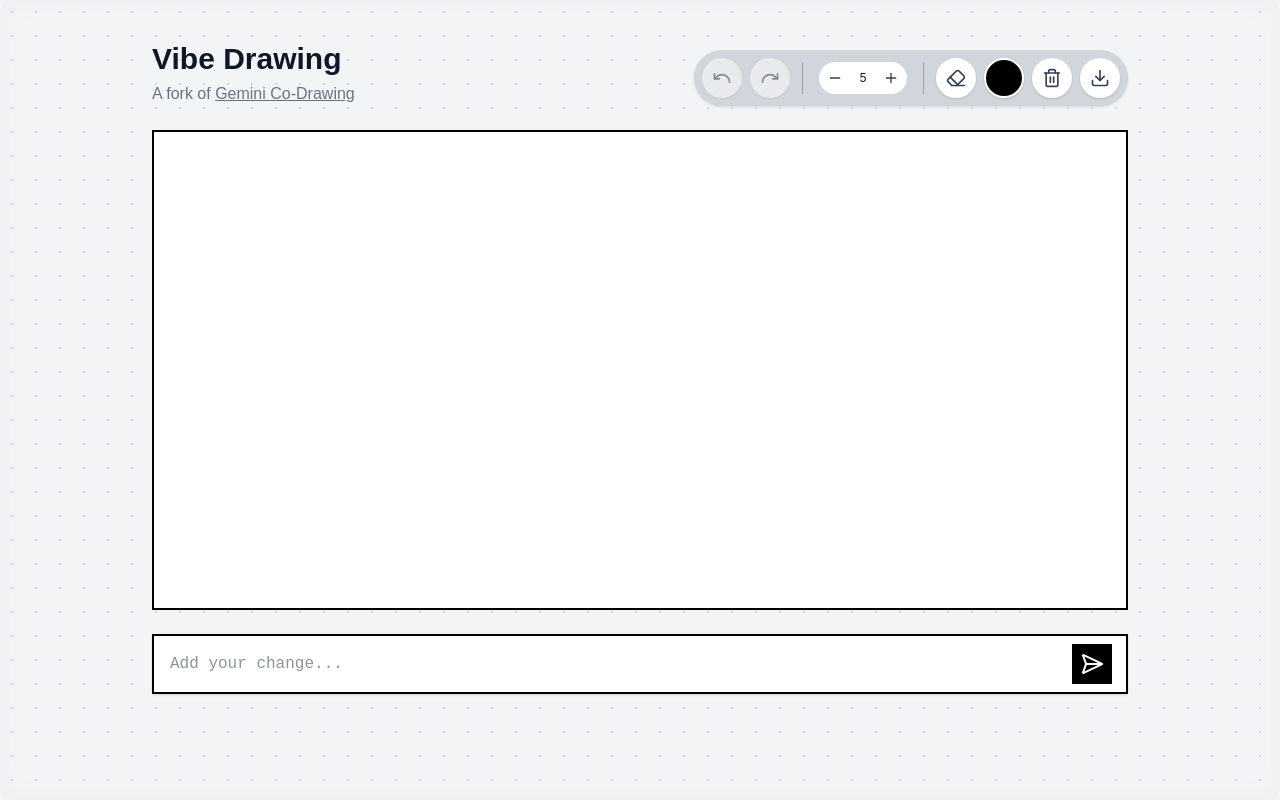
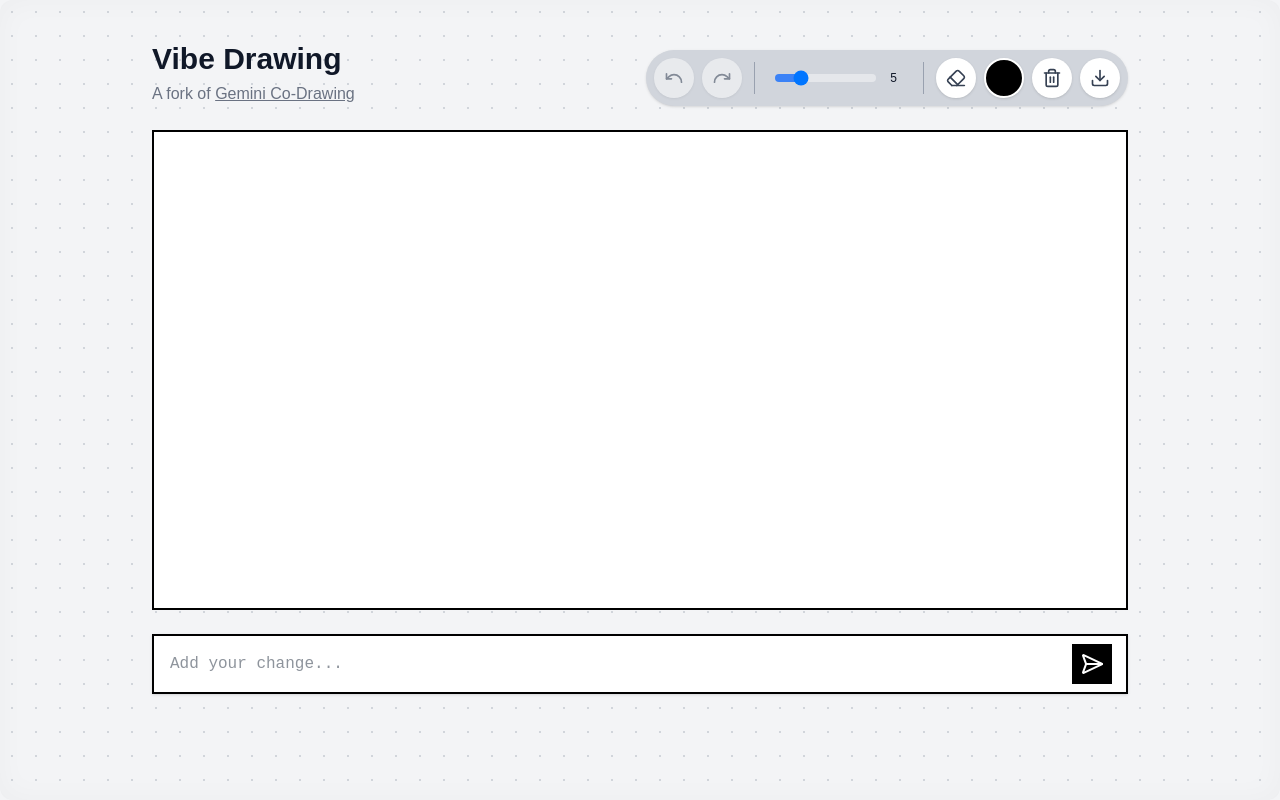
Before and after one commit to elliot-evno/draw-ai, a Next.js app: page / in a window 1280 px wide. Built offline with nearby package versions, Linux system fonts and the light colour scheme; a web font is replaced by a local one.

Commit message:
Improved ui of brush size selector

```diff
--- a/components/Toolbar.tsx
+++ b/components/Toolbar.tsx
@@ -1,4 +1,5 @@
 import { Trash2, Download, Eraser, Minus, Plus } from "lucide-react";
+import Slider from "../components/ui/Slider";
 
 interface ToolbarProps {
   undo: () => void;
@@ -15,8 +16,7 @@ interface ToolbarProps {
   toggleEraser: () => void;
   isEraserActive?: boolean;
   brushSize: number;
-  increaseBrushSize: () => void;
-  decreaseBrushSize: () => void;
+  setBrushSize: (size: number) => void;
 }
 
 export default function Toolbar({
@@ -34,8 +34,7 @@ export default function Toolbar({
   toggleEraser,
   isEraserActive = false,
   brushSize,
-  increaseBrushSize,
-  decreaseBrushSize
+  setBrushSize
 }: ToolbarProps) {
   return (
     <menu className="flex items-center bg-gray-300 rounded-full p-2 shadow-sm self-start sm:self-auto">
@@ -71,27 +70,20 @@ export default function Toolbar({
       </button>
       <div className="w-px h-8 bg-gray-400 mx-3"></div>
 
-      {/* Brush size controls */}
-      <div className="flex items-center bg-white rounded-full mx-1">
-        <button
-          type="button"
-          onClick={decreaseBrushSize}
-          disabled={brushSize <= 1}
-          className="w-8 h-8 rounded-full flex items-center justify-center transition-all hover:bg-gray-50 disabled:opacity-50"
-          aria-label="Decrease brush size"
-        >
-          <Minus className="w-4 h-4 text-gray-700" />
-        </button>
-        <span className="text-xs font-medium w-6 text-center">{brushSize}</span>
-        <button
-          type="button"
-          onClick={increaseBrushSize}
-          disabled={brushSize >= 50}
-          className="w-8 h-8 rounded-full flex items-center justify-center transition-all hover:bg-gray-50 disabled:opacity-50"
-          aria-label="Increase brush size"
-        >
-          <Plus className="w-4 h-4 text-gray-700" />
-        </button>
+      <div className="flex items-center space-x-2 w-32 mx-2">
+        <Slider
+          min={1}
+          max={20}
+          step={1}
+          value={[brushSize]}
+          onValueChange={(value) => {
+            setBrushSize(value[0]);
+          }}
+          className="w-full"
+        />
+        <span className="text-xs font-medium w-6 text-center">
+          {brushSize}
+        </span>
       </div>
 
       <div className="w-px h-8 bg-gray-400 mx-3"></div>
--- a/hooks/useCanvas.ts
+++ b/hooks/useCanvas.ts
@@ -89,7 +89,7 @@ export function useCanvas() {
     const ctx = canvas.getContext("2d");
     if (!ctx) return;
     const { x, y } = getCoordinates(e as React.MouseEvent<HTMLCanvasElement> | React.TouchEvent<HTMLCanvasElement>);
-    ctx.lineWidth = brushSize;
+    ctx.lineWidth = brushSize * 2;
     ctx.lineCap = "round";
     ctx.strokeStyle = isEraser ? "#FFFFFF" : penColor;
     ctx.lineTo(x, y);
--- a/pages/index.tsx
+++ b/pages/index.tsx
@@ -118,14 +118,6 @@ export default function Home() {
     setIsEraser(!isEraser);
   };
 
-  const increaseBrushSize = () => {
-    setBrushSize((prevSize) => Math.min(prevSize + 1, 50)); // Limit max size to 50
-  };
-
-  const decreaseBrushSize = () => {
-    setBrushSize((prevSize) => Math.max(prevSize - 1, 1)); // Minimum size of 1
-  };
-
   return (
     <>
       <Head>
@@ -152,8 +144,7 @@ export default function Home() {
               toggleEraser={toggleEraser}
               isEraserActive={isEraser}
               brushSize={brushSize}
-              increaseBrushSize={increaseBrushSize}
-              decreaseBrushSize={decreaseBrushSize}
+              setBrushSize={setBrushSize}
             />
           </div>
 
```
